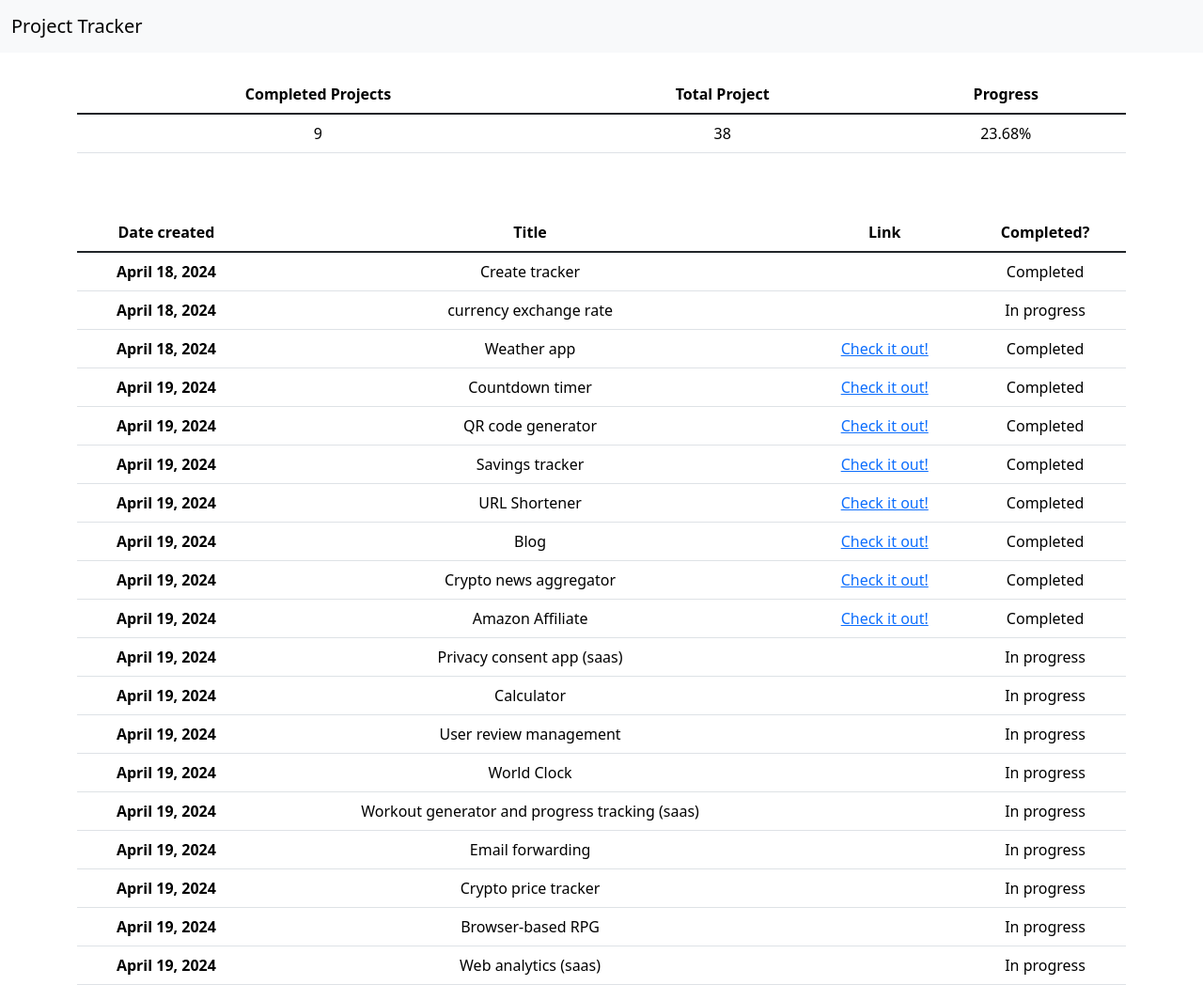
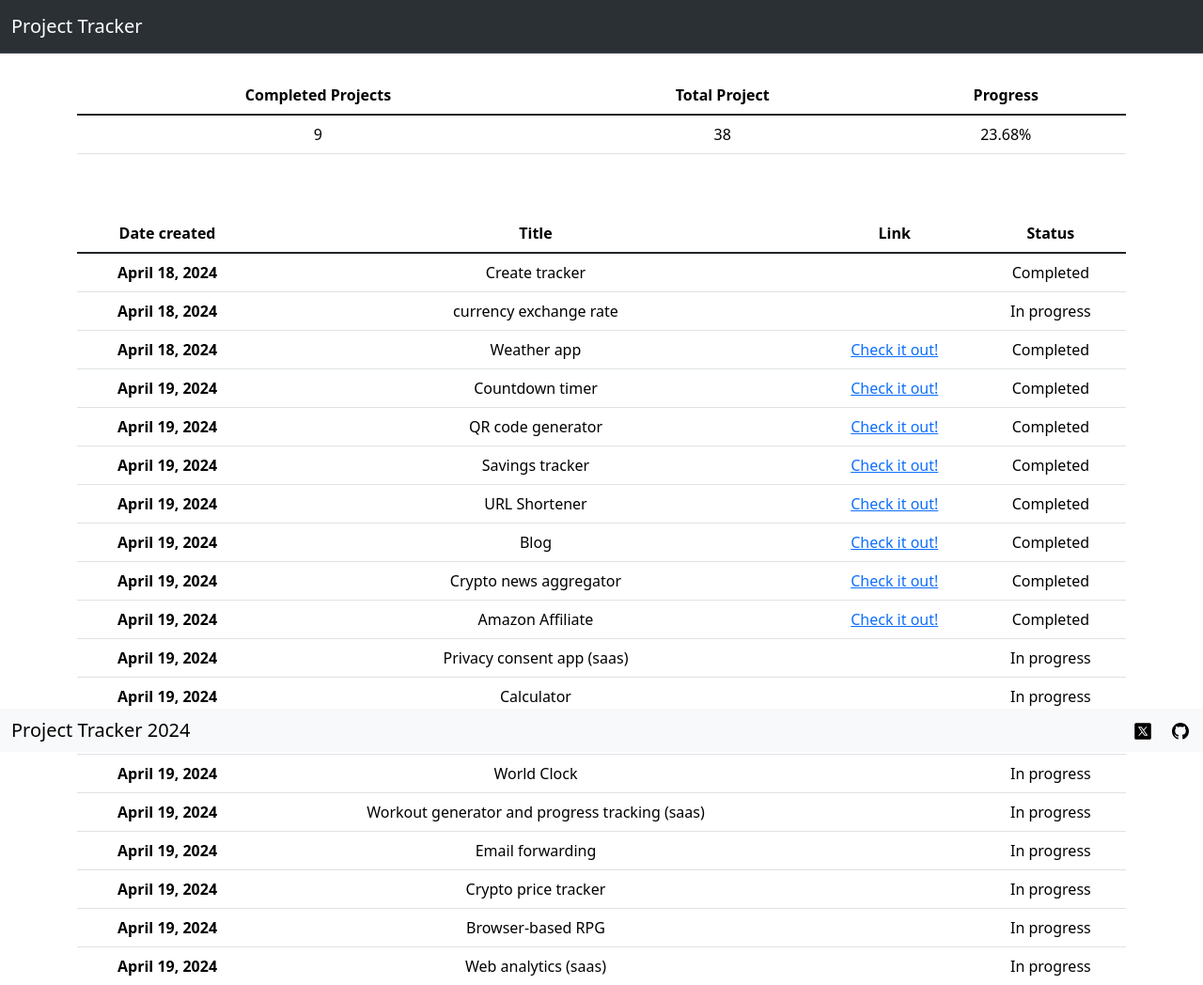
Before and after one commit to cangeorgecode/dj_project_tracker, a Django app: page / in a window 1280 px wide. Shown: the top 1048 px of the page at 94% size. Run offline with Django 5.2, Linux system fonts and the light colour scheme; data comes from the database, SQL or seed files in the repository; both versions use the stored data as it was after the commit.

Commit message:
added items

```diff
--- a/tracker/templates/tracker/base.html
+++ b/tracker/templates/tracker/base.html
@@ -7,7 +7,7 @@
     <link href="https://cdn.jsdelivr.net/npm/bootstrap@5.3.3/dist/css/bootstrap.min.css" rel="stylesheet" integrity="sha384-QWTKZyjpPEjISv5WaRU9OFeRpok6YctnYmDr5pNlyT2bRjXh0JMhjY6hW+ALEwIH" crossorigin="anonymous">
   </head>
   <body>
-    <nav class="navbar navbar-expand-lg bg-body-tertiary">
+    <nav class="navbar navbar-expand-lg bg-body-tertiary bg-dark border-bottom border-body" data-bs-theme="dark">
         <div class="container-fluid">
           <a class="navbar-brand" href="#">Project Tracker</a>
           <button class="navbar-toggler" type="button" data-bs-toggle="collapse" data-bs-target="#navbarNav" aria-controls="navbarNav" aria-expanded="false" aria-label="Toggle navigation">
@@ -29,12 +29,25 @@
       {% endif %}
     {% block content %}
     {% endblock content %}
+    <svg xmlns="http://www.w3.org/2000/svg" style="display: none;">
+      <symbol id="twitter" viewBox="0 0 30 30">
+          <path d="M 6 4 C 4.895 4 4 4.895 4 6 L 4 24 C 4 25.105 4.895 26 6 26 L 24 26 C 25.105 26 26 25.105 26 24 L 26 6 C 26 4.895 25.105 4 24 4 L 6 4 z M 8.6484375 9 L 13.259766 9 L 15.951172 12.847656 L 19.28125 9 L 20.732422 9 L 16.603516 13.78125 L 21.654297 21 L 17.042969 21 L 14.056641 16.730469 L 10.369141 21 L 8.8945312 21 L 13.400391 15.794922 L 8.6484375 9 z M 10.878906 10.183594 L 17.632812 19.810547 L 19.421875 19.810547 L 12.666016 10.183594 L 10.878906 10.183594 z"></path>
+      </symbol>
 
-    <footer class="footer">
-      <div class="container">
-        <span class="text-muted"></span>
+      <symbol id="github" viewBox="0 0 32 32">
+          <path fill-rule="evenodd" d="M 16 4 C 9.371094 4 4 9.371094 4 16 C 4 21.300781 7.4375 25.800781 12.207031 27.386719 C 12.808594 27.496094 13.027344 27.128906 13.027344 26.808594 C 13.027344 26.523438 13.015625 25.769531 13.011719 24.769531 C 9.671875 25.492188 8.96875 23.160156 8.96875 23.160156 C 8.421875 21.773438 7.636719 21.402344 7.636719 21.402344 C 6.546875 20.660156 7.71875 20.675781 7.71875 20.675781 C 8.921875 20.761719 9.554688 21.910156 9.554688 21.910156 C 10.625 23.746094 12.363281 23.214844 13.046875 22.910156 C 13.15625 22.132813 13.46875 21.605469 13.808594 21.304688 C 11.144531 21.003906 8.34375 19.972656 8.34375 15.375 C 8.34375 14.0625 8.8125 12.992188 9.578125 12.152344 C 9.457031 11.851563 9.042969 10.628906 9.695313 8.976563 C 9.695313 8.976563 10.703125 8.65625 12.996094 10.207031 C 13.953125 9.941406 14.980469 9.808594 16 9.804688 C 17.019531 9.808594 18.046875 9.941406 19.003906 10.207031 C 21.296875 8.65625 22.300781 8.976563 22.300781 8.976563 C 22.957031 10.628906 22.546875 11.851563 22.421875 12.152344 C 23.191406 12.992188 23.652344 14.0625 23.652344 15.375 C 23.652344 19.984375 20.847656 20.996094 18.175781 21.296875 C 18.605469 21.664063 18.988281 22.398438 18.988281 23.515625 C 18.988281 25.121094 18.976563 26.414063 18.976563 26.808594 C 18.976563 27.128906 19.191406 27.503906 19.800781 27.386719 C 24.566406 25.796875 28 21.300781 28 16 C 28 9.371094 22.628906 4 16 4 Z"></path>
+      </symbol>
+      </svg>
+      <nav class="navbar sticky-bottom bg-body-tertiary">
+        <div class="container-fluid">
+          <small><a class="navbar-brand" href="#">Project Tracker {{ cur_year }}</a></small>
+
+        <ul class="nav col-md-4 justify-content-end list-unstyled d-flex">
+          <li class="ms-3"><a class="text-muted" href="#"><svg class="bi" width="24" height="24"><use xlink:href="#twitter"/></svg></a></li>
+          <li class="ms-3"><a class="text-muted" href="#"><svg class="bi" width="24" height="24"><use xlink:href="#github"/></svg></a></li>
+        </ul>
       </div>
-    </footer>
+      </nav>
     <script src="https://cdn.jsdelivr.net/npm/bootstrap@5.3.3/dist/js/bootstrap.bundle.min.js" integrity="sha384-YvpcrYf0tY3lHB60NNkmXc5s9fDVZLESaAA55NDzOxhy9GkcIdslK1eN7N6jIeHz" crossorigin="anonymous"></script>
   </body>
 </html>
--- a/tracker/templates/tracker/index.html
+++ b/tracker/templates/tracker/index.html
@@ -19,7 +19,7 @@
       </table>
 </div>
 
-<div class="container text-center pt-5">
+<div class="container text-center pt-5 ">
 <table class="table ">
     <thead>
       <tr>
@@ -29,7 +29,7 @@
         <th scope="col">Remarks</th>
         {% endif %}
         <th scope="col">Link</th>
-        <th scope="col">Completed?</th>
+        <th scope="col">Status</th>
         {% if user.is_authenticated %}
         <th scope="col">Delete</th>
         {% endif %}
@@ -67,7 +67,7 @@
 </table>
 </div>
 {% if user.is_authenticated %}
-<div class="container text-center pt-4">
+<div class="container text-center pt-4 pb-4">
     <h4><u>Add new idea</u></h4>
     <form action="" method="POST">
         {% csrf_token %}
```
Also changed, not shown: db.sqlite3.
